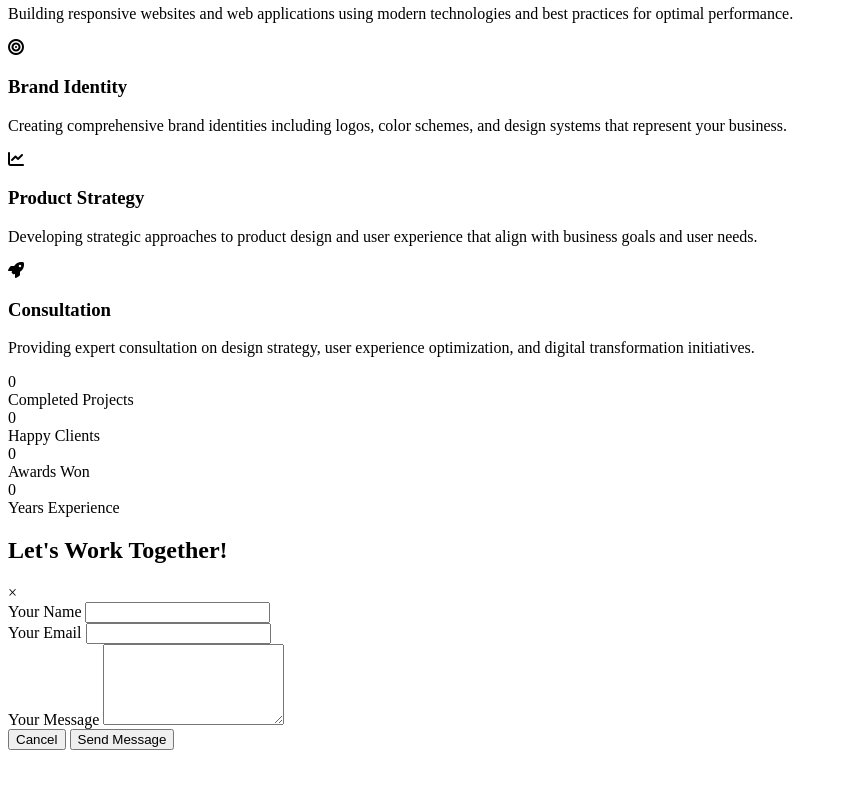
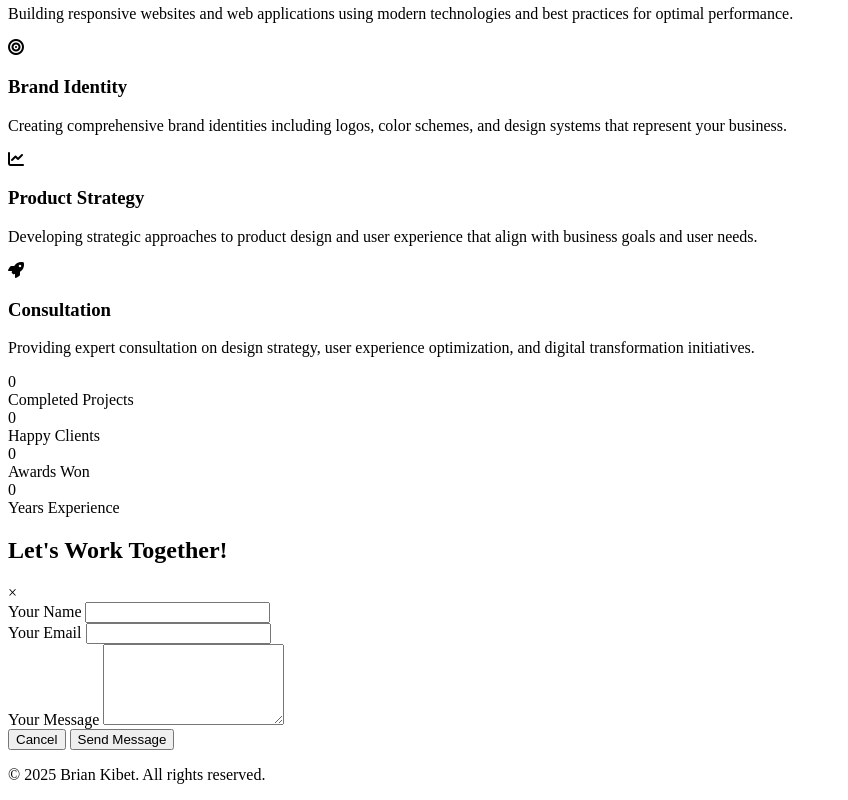
Before and after one commit to Kibetts/Portfolio, a plain HTML site: page index.html in a window 1280 px wide. Shown: the part 989-1789 px from the top of the page, without its empty margins (0-848 px from the left). Before the commit the page ends 1747 px from the top, so only its background shows below. Drawn offline with nearby package versions, Linux system fonts and the light colour scheme.

Commit message:
add footer

```diff
--- a/index.html
+++ b/index.html
@@ -203,6 +203,11 @@
         </div>
     </div>
 
+    <!-- Footer -->
+    <footer class="footer">
+        <p>&copy; 2025 Brian Kibet. All rights reserved.</p>
+    </footer>
+
      <script src="script.js"></script>
     <script src="https://cdn.jsdelivr.net/npm/@emailjs/browser@3/dist/email.min.js"></script>
 </body>
```
